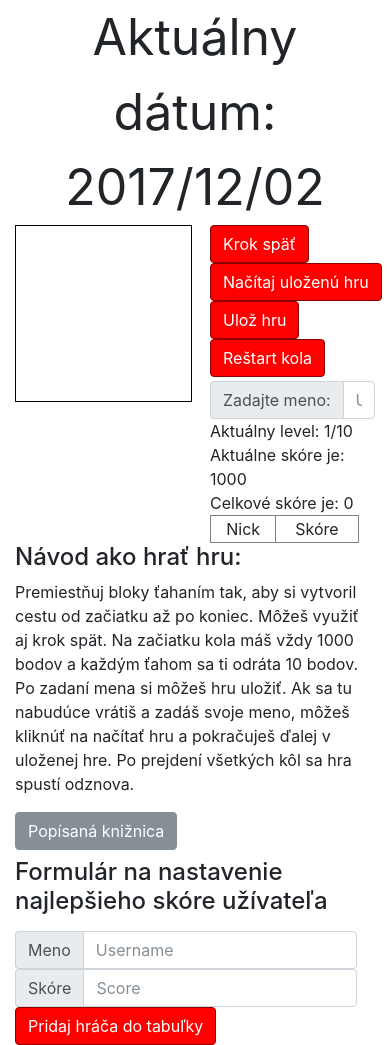
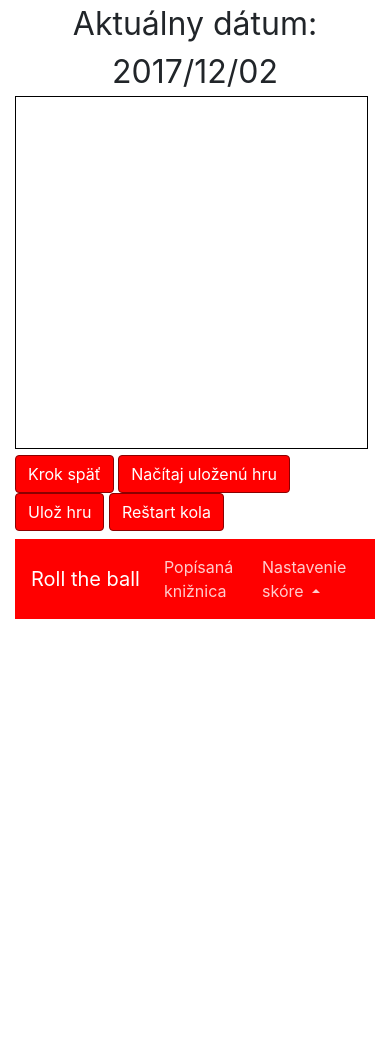
Before and after one commit to filyyyp/WebtechFinal, a plain HTML site: page index.html in a window 390 px wide. After the commit the page ends 844 px from the top, so only its background shows below. Drawn offline with nearby package versions, Linux system fonts and the light colour scheme.

Commit message:
Version 1

```diff
--- a/index.html
+++ b/index.html
@@ -17,18 +17,20 @@
         </div>
     </div>
     <div class="row">
-        <div class="col-6" id="hra">
+        <div class="col-lg-6 col-sm-12" id="hra">
 
             <canvas id="canvas"></canvas>
 
         </div>
-        <div class="col-6">
+
+        <div class="col-lg-6 col-sm-12">
 
             <button class="btn btn-primary" onclick="stepBack()">Krok späť</button>
             <button class="btn btn-primary" onclick="readCookieToGame()">Načítaj uloženú hru</button>
             <button class="btn btn-primary" onclick="setCookie()">Ulož hru</button>
             <button class="btn btn-primary" onclick="resetLevel()">Reštart kola</button>
 
+            <div class="d-none d-md-block">
                 <div class="input-group mt-1">
                     <span class="input-group-addon" id="basic-addon1">Zadajte meno:</span>
                     <input type="text" class="form-control" placeholder="Username" aria-label="Username" aria-describedby="basic-addon1" onchange="setUser(this.value)">
@@ -40,8 +42,9 @@
                 <div id="najlepsiHraci"></div>
             </div>
         </div>
+    </div>
     <div class="row">
-        <div class="col-12">
+        <div class="col-12 d-none d-md-block">
             <h4>Návod ako hrať hru:</h4>
             <p>
                 Premiestňuj bloky ťahaním tak, aby si vytvoril cestu od začiatku až po koniec. Môžeš využiť aj krok spät. Na začiatku kola máš vždy 1000 bodov a každým ťahom sa ti odráta 10 bodov.
@@ -50,36 +53,46 @@
             </p>
         </div>
     </div>
-    <div class="row">
-        <div class="col-12">
-            <a href="kniznica.html"> <button class="btn btn-secondary">Popísaná knižnica</button></a>
 </div>
-    </div>
-    <div class="row pt-2">
-        <div class="col-12">
-            <h4>Formulár na nastavenie najlepšieho skóre užívateľa</h4>
-        </div>
-    </div>
-    <div class="row pt-2">
-        <div class="col-auto">
+
+
+
+<footer class="footer">
+    <div class="container-fluid pt-2">
+        <nav class="navbar navbar-expand navbar-dark bg-primary">
+            <a class="navbar-brand" href="#">Roll the ball</a>
+            <div class="navbar-collapse collapse">
+                <ul class="navbar-nav">
+                    <li class="nav-item">
+                        <a class="nav-link" href="kniznica.html">Popísaná knižnica</a>
+                    </li>
+                    <li class="nav-item dropdown dropup">
+                        <a class="nav-link dropdown-toggle" href="http://example.com" id="navbarDropdownMenuLink" data-toggle="dropdown" aria-haspopup="true" aria-expanded="false">
+                            Nastavenie skóre
+                        </a>
+                        <div class="dropdown-menu" aria-labelledby="navbarDropdownMenuLink">
+                            <div class="container">
                                 <div class="input-group">
                                     <span class="input-group-addon" id="basic-addon2">Meno</span>
                                     <input id="meno" type="text" class="form-control" placeholder="Username" aria-label="Username" aria-describedby="basic-addon2">
                                 </div>
-        </div>
-        <div class="col-auto">
+
                                 <div class="input-group">
                                     <span class="input-group-addon" id="basic-addon3">Skóre</span>
                                     <input id="skore" type="text" class="form-control" placeholder="Score" aria-label="Score" aria-describedby="basic-addon3">
                                 </div>
-        </div>
-        <div class="col-auto">
+
                                 <button class="btn btn-primary" onclick="addPlayer()">Pridaj hráča do tabuľky</button>
                             </div>
                         </div>
+                    </li>
+                </ul>
+            </div>
+        </nav>
+    </div>
+</footer>
 
 
-</div>
 
 <script src="https://ajax.googleapis.com/ajax/libs/jquery/3.2.1/jquery.min.js"></script>
 <script src="https://cdnjs.cloudflare.com/ajax/libs/popper.js/1.12.3/umd/popper.min.js" integrity="sha384-vFJXuSJphROIrBnz7yo7oB41mKfc8JzQZiCq4NCceLEaO4IHwicKwpJf9c9IpFgh" crossorigin="anonymous"></script>
--- a/kniznica.html
+++ b/kniznica.html
@@ -5,20 +5,21 @@
     <title>Kniznica</title>
     <link rel="stylesheet" href="bootstrap_v4-0-0-beta-2.css">
     <link rel="stylesheet" href="js/flipclock.css">
+    <link rel="stylesheet" type="text/css" href="style.css">
 
 
 </head>
 <body>
 <div class="container-fluid">
     <div class="row">
-        <div class="col-lg-4 col-sm-12 bg-info pb-4">
+        <div class="col-lg-4 col-sm-12 pb-4" id="left">
             <button class="btn btn-primary input-group mt-2" onclick="actualTime()">Aktuálny čas</button>
             <br>
             <button class="btn btn-primary input-group" onclick="odpocet()">Odpočet do nového roku</button>
             <br>
             <button class="btn btn-primary input-group" onclick="pocitadlo()">Počítadlo</button>
         </div>
-        <div class="col-lg-8 col-sm-12 bg-danger">
+        <div class="col-lg-8 col-sm-12" id="right">
             <p class="text-white">
                 Vybral som si knižnicu flipclock.js. Po kliknutí na tlačidlá sa vám zobrazia komkrétne príklady použitia tejto knižnice. Odkaz na dokumentáciu: <a class="alert-link" href="http://flipclockjs.com/">tu</a>.
             </p>
--- a/script.js
+++ b/script.js
@@ -69,7 +69,7 @@ function init() {
     _canvas.onmousedown = onClick;
 
     $('#canvas').on("touchstart", function (e, touch) {
-        onClickT((e.originalEvent.touches[0].clientX-(document.getElementById('canvas').offsetLeft)),(e.originalEvent.touches[0].clientY-(document.getElementById('canvas').offsetParent.offsetTop+document.getElementById('canvas').offsetTop)));
+        onClickT((e.originalEvent.touches[0].clientX-(document.getElementById('canvas').offsetLeft+document.getElementById('canvas').offsetParent.offsetLeft)),(e.originalEvent.touches[0].clientY-(document.getElementById('canvas').offsetParent.offsetTop+document.getElementById('canvas').offsetTop+document.getElementById('canvas').offsetParent.offsetParent.offsetTop)));
         touchM=true;
     });
 
@@ -174,7 +174,8 @@ function onClickT(x,y){
         _stage.restore();
 
         $('#canvas').on("touchmove", function (e, touch) {
-            updatePiecesMoveT((e.originalEvent.touches[0].clientX-(document.getElementById('canvas').offsetLeft)),(e.originalEvent.touches[0].clientY-(document.getElementById('canvas').offsetParent.offsetTop+document.getElementById('canvas').offsetTop)));
+            //updatePiecesMoveT((e.originalEvent.touches[0].clientX-(document.getElementById('canvas').offsetLeft)),(e.originalEvent.touches[0].clientY-(document.getElementById('canvas').offsetParent.offsetTop+document.getElementById('canvas').offsetTop)));
+            updatePiecesMoveT((e.originalEvent.touches[0].clientX-(document.getElementById('canvas').offsetLeft+document.getElementById('canvas').offsetParent.offsetLeft)),(e.originalEvent.touches[0].clientY-(document.getElementById('canvas').offsetParent.offsetTop+document.getElementById('canvas').offsetTop+document.getElementById('canvas').offsetParent.offsetParent.offsetTop)));
         });
 
         $('#canvas').on("touchend", function (e, touch) {
--- a/style.css
+++ b/style.css
@@ -1,5 +1,5 @@
 #time{
-    font-size: 50px;
+    font-size: 2em;
     text-align: center;
 }
 #canvas{
@@ -25,3 +25,21 @@ button{
 .btn-primary:hover{
     background-color: #c82333;
 }
+
+.bg-primary{
+    background-color: red!important;
+}
+
+.navbar-dark .navbar-nav .nav-link {
+    color: rgba(255,255,255,.8);
+}
+
+#left{
+    background-color: #003eff;
+    border: solid #00118f;
+}
+
+#right{
+    background-color: #000f4e;
+    border: solid #000000;
+}
```
Lines whose indentation alone changed are shown as unchanged.
